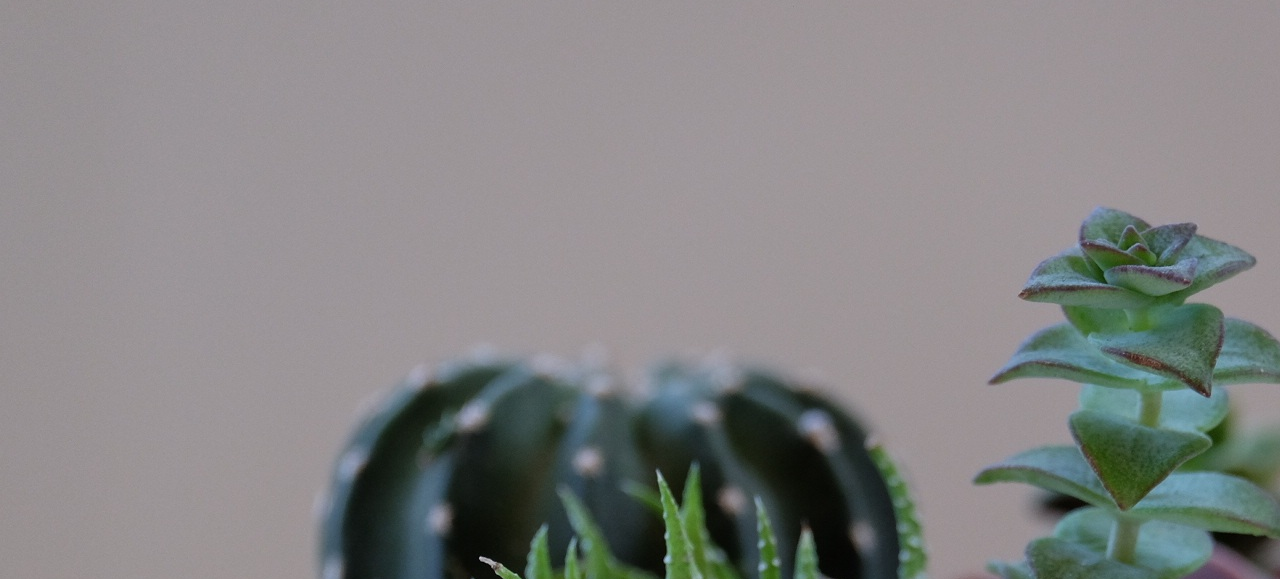
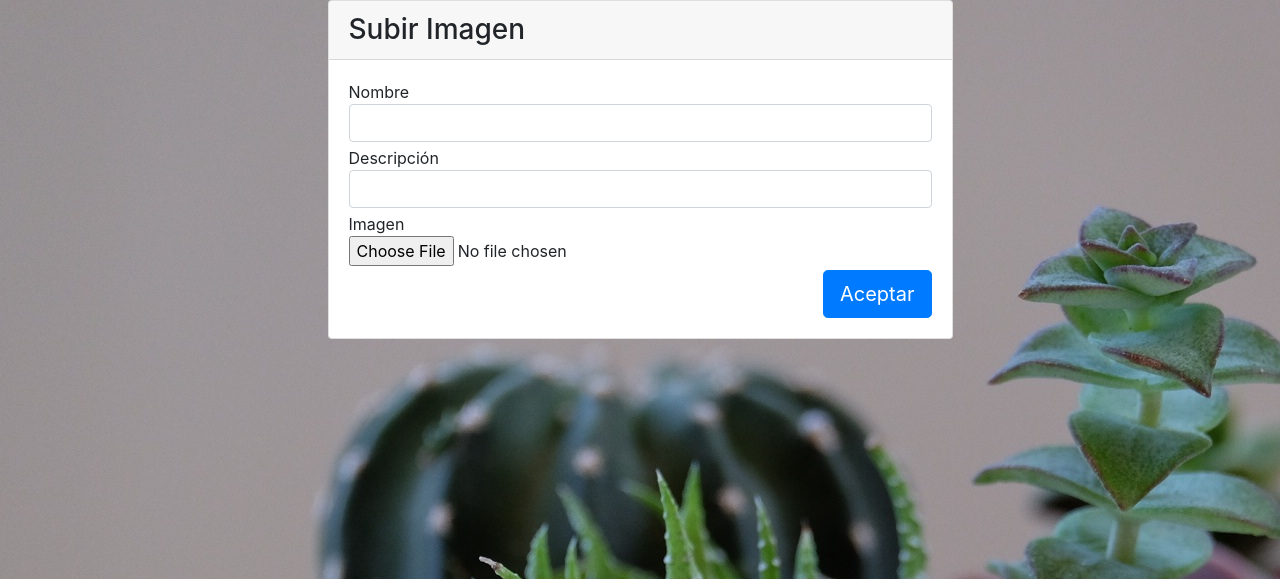
Before and after one commit to MaiaAldeco/shop-php, a PHP site: page /form_imagen.php in a window 1280 px wide. Shown: the part 56-635 px from the top of the page. Run offline with PHP 8.4, Linux system fonts and the light colour scheme; some libraries are stand-ins or nearby versions.

Commit message:
actualizacion form-img

```diff
--- a/form_imagen.php
+++ b/form_imagen.php
@@ -49,7 +49,41 @@
 
 
 
-
+	<div class="row justify-content-center">
+		<div class="col-md-6">
+			<span class="anchor" id="formContact"></span>
+			<div class="card card-outline-secondary">
+				<div class="card-header">
+					<h3 class="mb-0">Subir Imagen</h3>
+				</div>
+				<div class="card-body">
+					<form id="form" action="proceso_guardarImagen.php" method="POST" enctype="multipart/form-data" autocomplete="off" class="form" role="form">
+						<fieldset>
+							<label class="mb-0" for="name2">Nombre</label>
+							<div class="row mb-1">
+								<div class="col-lg-12">
+									<input class="form-control" id="nombre" name="nombre" required="" type="text">
+								</div>
+							</div>
+							<label class="mb-0" for="email2">Descripción</label>
+							<div class="row mb-1">
+								<div class="col-lg-12">
+									<input class="form-control" id="descripcion" name="descripcion" required="" type="text">
+								</div>
+							</div>
+							<label class="mb-0" for="message2">Imagen</label>
+							<div class="row mb-1">
+								<div class="col-lg-12">
+								<input type="file" class="form-control-file" id="imagen" name="imagen">
+								</div>
+							</div>
+							<button id="btn" class="btn btn-primary btn-lg float-right" type="submit" value="Aceptar">Aceptar</button>
+						</fieldset>
+					</form>
+				</div>
+			</div><!-- /form contact -->
+		</div>
+	</div>
 
 
 
```
